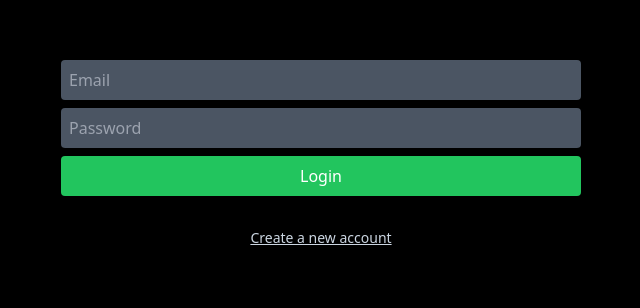
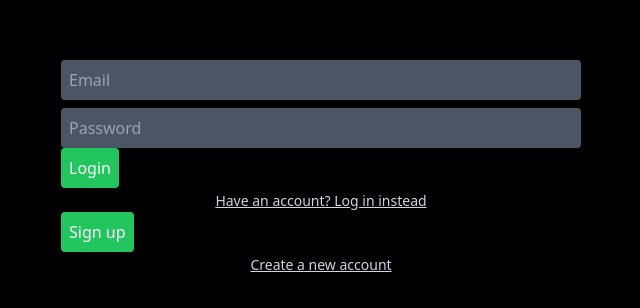
Before and after one commit to GuiltyEND/Auth-and-login, a Nuxt app: page / in a window 1280 px wide. Shown: the part 108-416 px from the top of the page, without its empty margins (319-959 px from the left). Built offline with nearby package versions, Linux system fonts and the light colour scheme; no server answers.

Commit message:
Add files via upload
123

```diff
--- a/app.vue
+++ b/app.vue
@@ -5,3 +5,6 @@
     </NuxtLayout>
   </div>
 </template>
+<script>
+
+</script>
--- /dev/null
+++ b/components/login.vue
@@ -0,0 +1,34 @@
+<template>
+  <button
+    type="submit"
+    class="p-2 text-white bg-green-500 rounded"
+    @click="login"
+  >
+    <span>Login</span>
+  </button>
+  <button
+    class="w-full mt-8 text-sm text-center underline text-slate-300"
+    @click="changeComponent"
+  >
+    <span>Have an account? Log in instead</span>
+  </button>
+</template>
+<script>
+export default {
+  props:{email:String,password:String},
+  methods: {
+    changeComponent() {
+      this.$emit('changeComponent')
+    },
+    login() {
+      const supabase = useSupabaseClient();
+
+      supabase.auth.signInWithPassword({
+      email: this.email,
+      password: this.password,
+    });
+    }
+  }
+}
+
+</script>
--- /dev/null
+++ b/components/register.vue
@@ -0,0 +1,34 @@
+<template>
+  <button
+    type="submit"
+    class="p-2 text-white bg-green-500 rounded"
+    @click="signUp"
+  >
+    <span>Sign up</span>
+  </button>
+  <button
+    class="w-full mt-8 text-sm text-center underline text-slate-300"
+    @click="isSignUp = !isSignUp"
+  >
+    <span>Create a new account</span>
+  </button>
+</template>
+<script>
+
+export default {
+  props:{email:String,password:String},
+  methods: {
+    changeComponent() {
+      this.$emit('changeComponent')
+    },
+    signUp(){
+      const supabase = useSupabaseClient();
+
+      supabase.auth.signUp({
+      email: this.email,
+      password: this.password,
+    });
+    }
+  }
+}
+</script>
--- a/pages/account.vue
+++ b/pages/account.vue
@@ -57,6 +57,7 @@
 </template>
 
 <script setup>
+
 const supabase = useSupabaseClient();
 
 const loading = ref(true);
--- a/pages/index.vue
+++ b/pages/index.vue
@@ -19,61 +19,40 @@
           placeholder="Password"
           class="p-2 bg-gray-600 text-white rounded"
         >
-        <button
-          type="submit"
-          class="p-2 text-white bg-green-500 rounded"
-        >
-          <span v-if="isSignUp">Sign up</span>
-          <span v-else>Login</span>
-        </button>
       </form>
-      <button
-        class="w-full mt-8 text-sm text-center underline text-slate-300"
-        @click="isSignUp = !isSignUp"
-      >
-        <span v-if="isSignUp">Have an account? Log in instead</span>
-        <span v-else>Create a new account</span>
-      </button>
+      <login
+        :email="email"
+        :password="password"
+      />
+      <register
+        :email="email"
+        :password="password"
+      />
     </div>
   </div>
 </template>
 
 <script setup>
+import login from '../components/login.vue'
+import register from '../components/register.vue'
 
+
+
+const supabase = useSupabaseClient();
 
 definePageMeta({
   middleware: "auth",
   layout: "autorization",
 });
 
-const supabase = useSupabaseClient();
 
 
 const isSignUp = ref(false);
 const email = ref("");
 const password = ref("");
 
-const login = async () => {
-  try {
-    const { error } = await supabase.auth.signInWithPassword({
-      email: email.value,
-      password: password.value,
-    });
-  } catch {
-    if (error) throw error;
-    alert(error.message);
-  }
-};
-const signUp = async () => {
-  try {
-    const { error } = await supabase.auth.signUp({
-      email: email.value,
-      password: password.value,
-    });
-  } catch (error) {
-    alert(error.error_description || error.message);
-  }
-};
+
+
 
 
 
```
